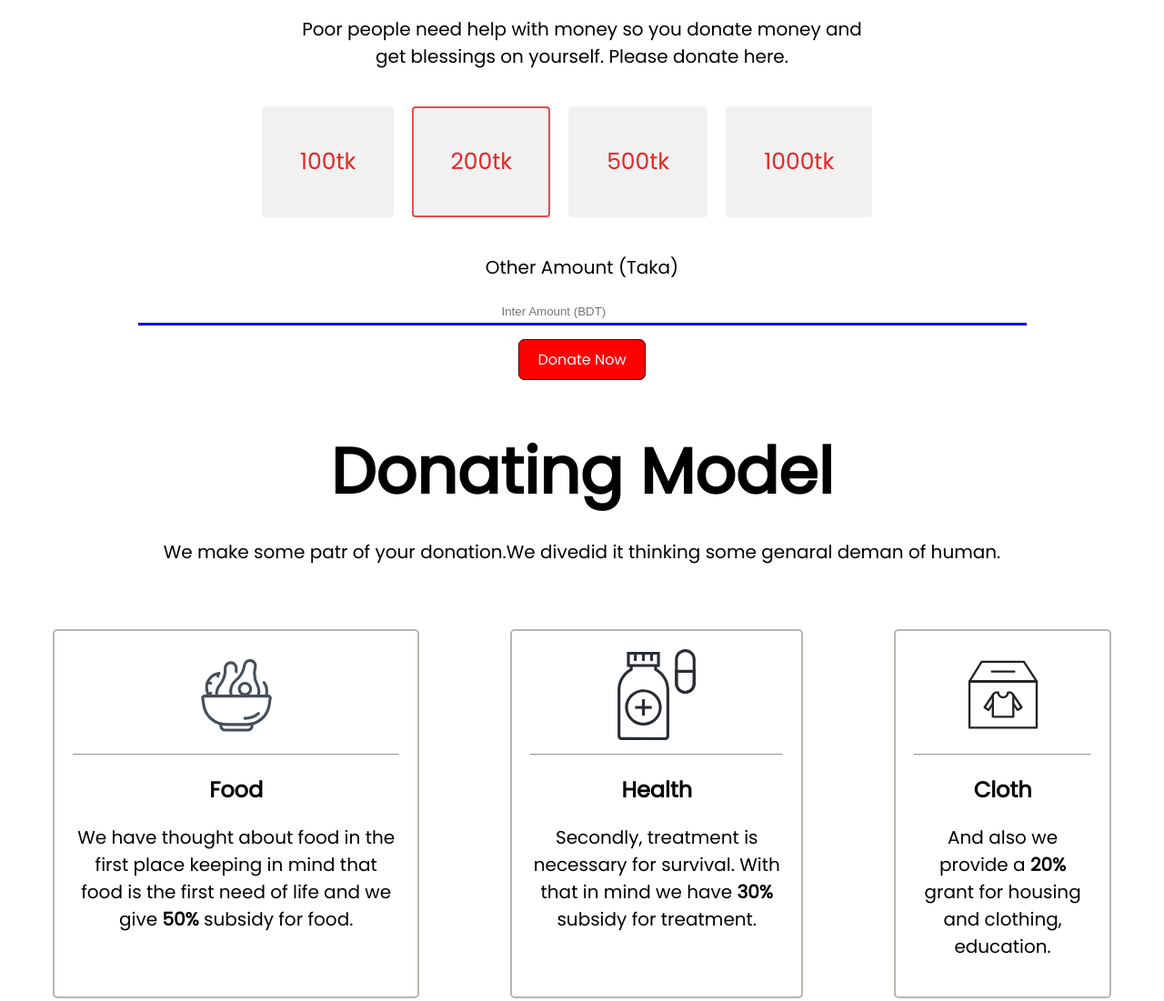
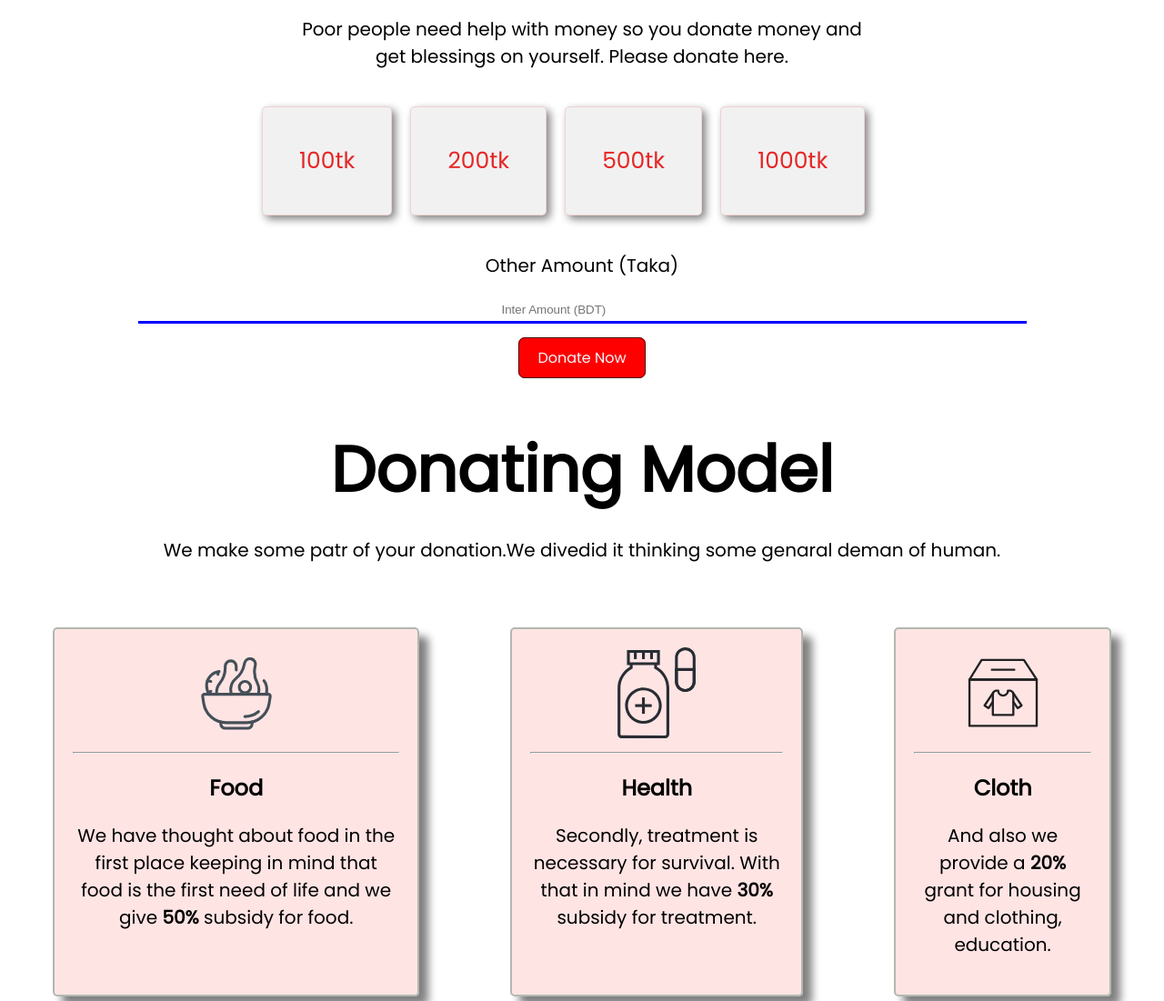
Before and after one commit to lingkanroy/donated-website, a plain HTML site: page index.html in a window 1280 px wide. Shown: the part 743-1844 px from the top of the page at 91% size. Drawn offline with Linux system fonts and the light colour scheme.

Commit message:
foot-amount

```diff
--- a/index.html
+++ b/index.html
@@ -18,7 +18,7 @@
         <p class="ban-p">We should all donate. It's better havit on Humanity.I'm giving. Why you don't? <br> If you
             donate,the
             mind stays good.</p>
-        <a class="button-click" target="_blank" href="donet">Donate Here</a>
+        <a class="button-click" target="_blank" href="https://www.redcross.org/donate/donation.html/">Donate Here</a>
     </div>
     <br>
     <hr>
@@ -36,7 +36,8 @@
             </section>
             <p>Other Amount (Taka)</p>
             <input class="other-amount" type="text" name="Amoun" placeholder="Inter Amount (BDT)"><br><br>
-            <a class="button-click" target="_blank" href="donet">Donate Now</a>
+            <a class="button-click" target="_blank" href="https://www.onetakameal.org/donation_confirmation">Donate
+                Now</a>
     </div>
     <section class="pament">
         <h1>Donating Model</h1>
--- a/style.css
+++ b/style.css
@@ -50,12 +50,10 @@ p {
     margin: 10px;
     position: center;
     align-items: center;
-    border-radius: 4px;
+    border-radius: 5px;
     font-size: 25px;
-}
-
-.two {
-    border: 2px solid rgb(231, 75, 75);
+    box-shadow: 4px 4px 10px grey;
+    border: 1px solid rgba(231, 75, 75, 0.192);
 }
 
 .other-amount {
@@ -77,6 +75,8 @@ p {
     padding: 20px;
     margin: 50px;
     border-radius: 5px;
+    box-shadow: 10px 10px 10px grey;
+    background-color: #ffc0c06e;
 }
 
 .icon {
```
